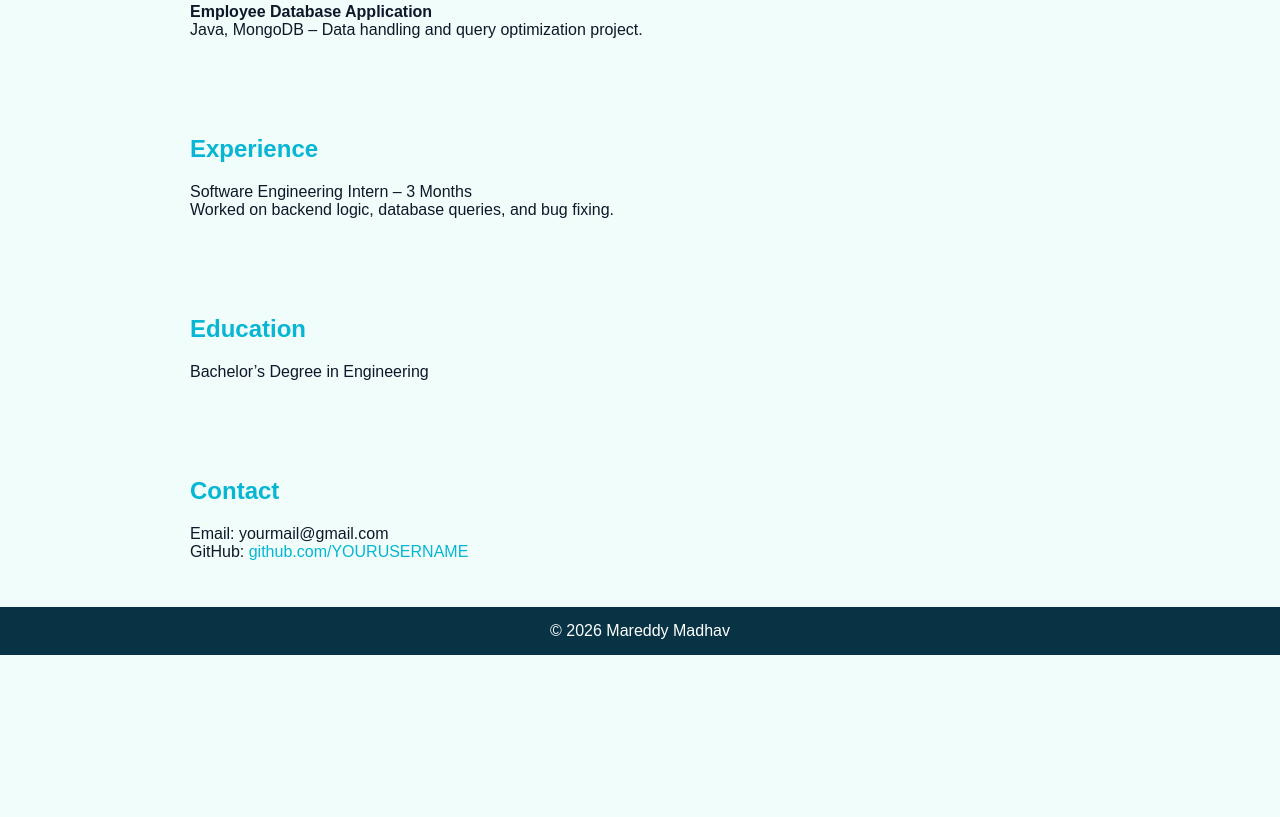
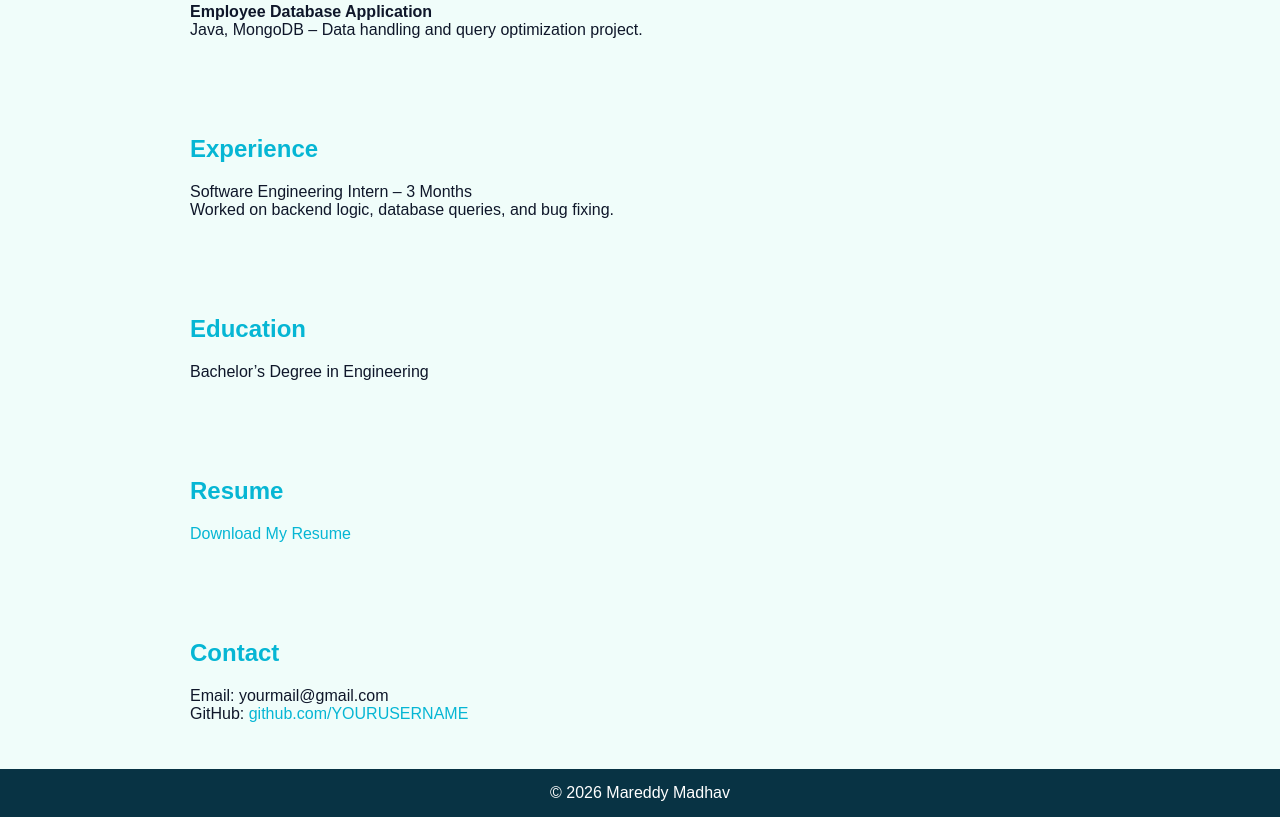
Before and after one commit to mareddymadhav/mareddymadhav.github.io, a plain HTML site: page index.html in a window 1280 px wide. Shown: the part 706-1523 px from the top of the page. Before the commit the page ends 1361 px from the top, so only its background shows below. Drawn offline with Linux system fonts and the light colour scheme.

Commit message:
Update index.html

```diff
--- a/index.html
+++ b/index.html
@@ -96,6 +96,14 @@ footer {
   <h2>Education</h2>
   <p>Bachelor’s Degree in Engineering</p>
 </section>
+<section>
+  <h2>Resume</h2>
+  <p>
+    <a href="Mareddy_Madhav_Resume.pdf" target="_blank">
+      Download My Resume
+    </a>
+  </p>
+</section>
 
 <section>
   <h2>Contact</h2>
```
